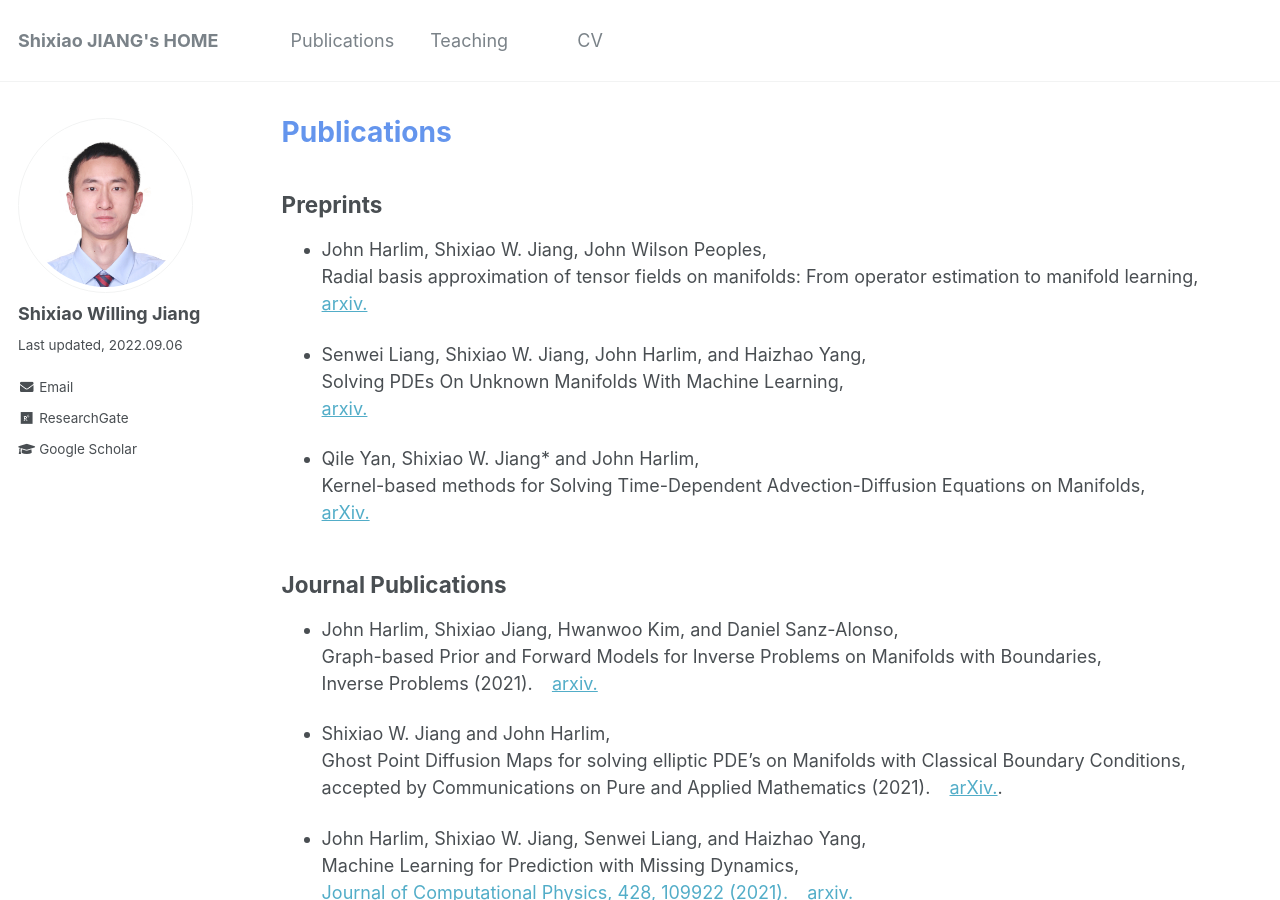
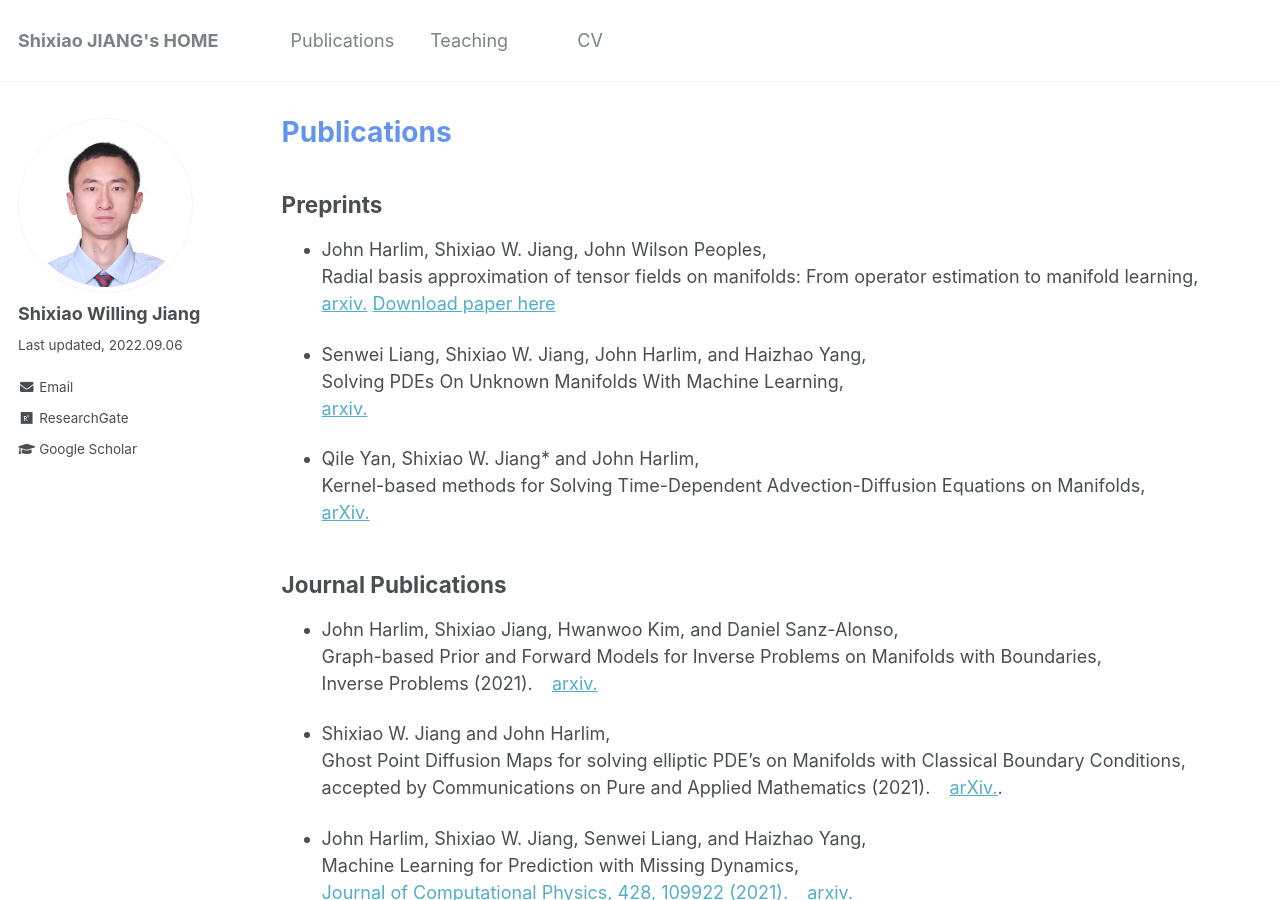
Before and after one commit to willingjiang/willingjiang.github.io, a Jekyll site: the page built from _pages/publication.md, in a window 1280 px wide and 900 px high. Built offline with Jekyll 4.4.1, drawn with Linux system fonts in a browser that asks for light colours.

Commit message:
Update publication.md

```diff
--- a/_pages/publication.md
+++ b/_pages/publication.md
@@ -12,6 +12,7 @@ author_profile: true
 * John Harlim, Shixiao W. Jiang, John Wilson Peoples, <br>
 Radial basis approximation of tensor fields on manifolds: From operator estimation to manifold learning, <br>
 [arxiv.](https://arxiv.org/abs/2208.08369v1)
+[Download paper here](http://willingjiang.github.io/files/John_Jiang_Peoples_2022_RBFeigs.pdf)
 
 * Senwei Liang, Shixiao W. Jiang, John Harlim, and Haizhao Yang, <br>
 Solving PDEs On Unknown Manifolds With Machine Learning, <br>
```
